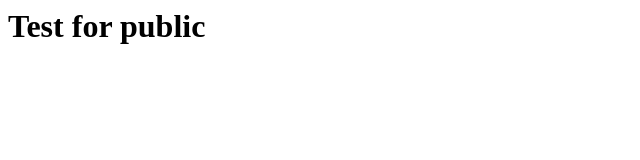
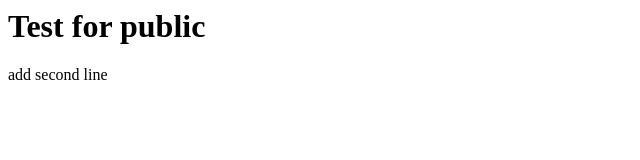
Before and after one commit to nobaranetworks/TestForPublic, a plain HTML site: page index.html in a window 1280 px wide. Shown: the full height of the page, 0-640 px from the left. Drawn offline with Linux system fonts and the light colour scheme.

Commit message:
Update index.html
add second line

```diff
--- a/index.html
+++ b/index.html
@@ -1,5 +1,6 @@
 <html>
   <body>
     <h1>Test for public</h1>
+    <div>add second line</div>
   </body>
 </html>
```
